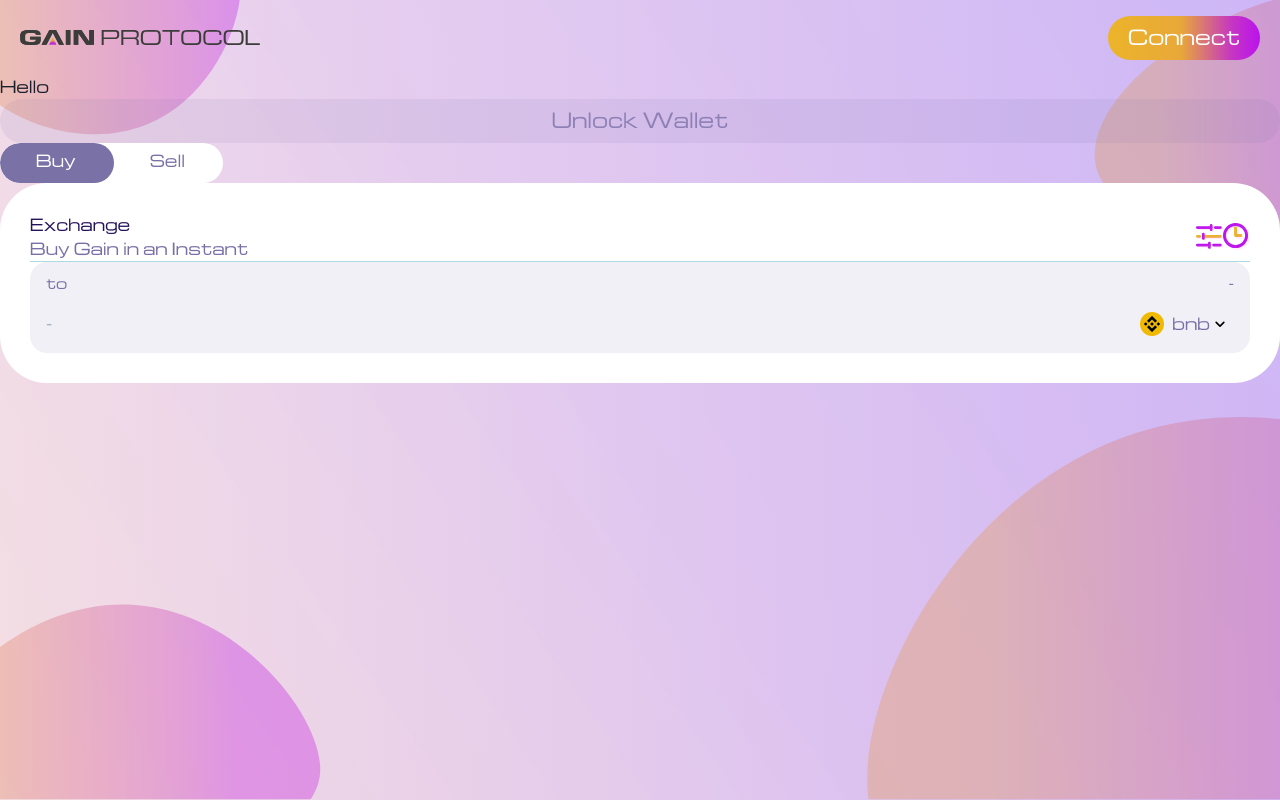
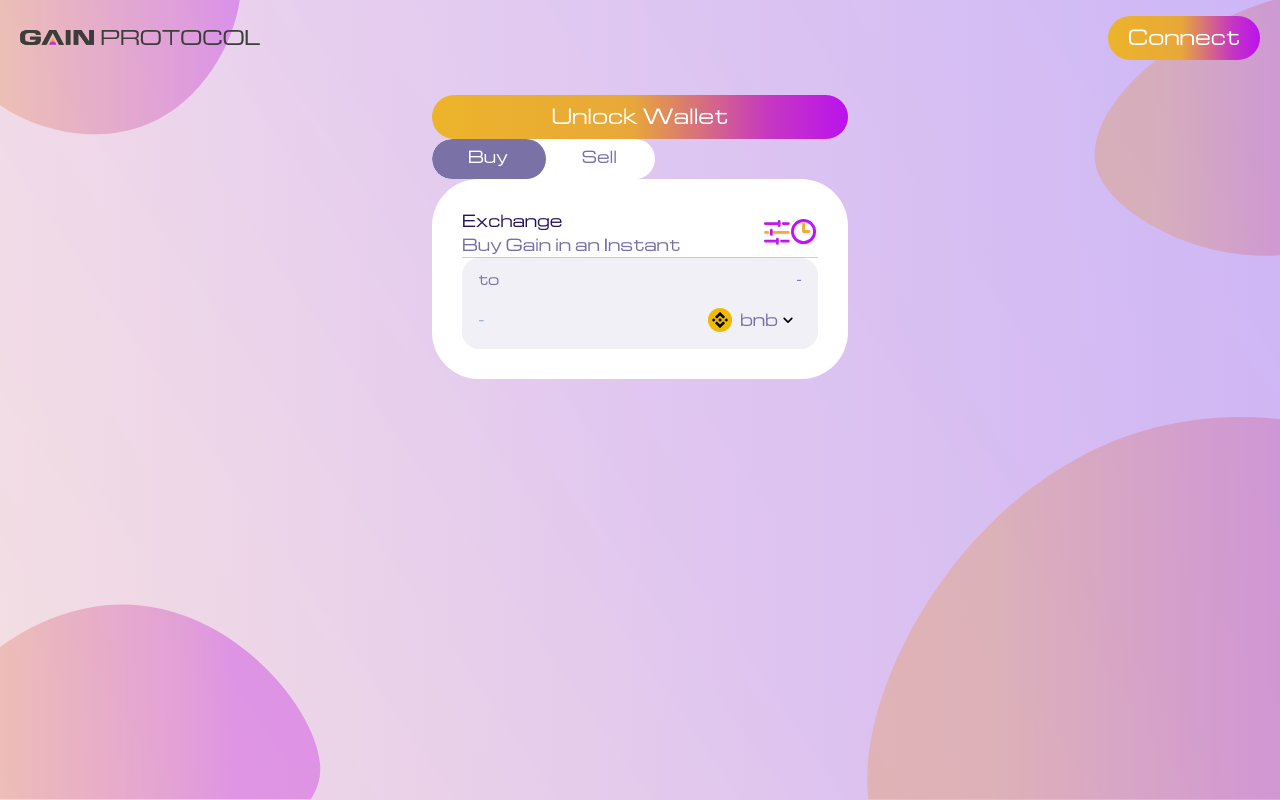
Before and after one commit to Jds-23/musical-couscous, a Next.js app: page / in a window 1280 px wide. Built offline with nearby package versions, Linux system fonts and the light colour scheme.

Commit message:
style: page layout

```diff
--- a/components/Main/Main.module.css
+++ b/components/Main/Main.module.css
@@ -2,6 +2,8 @@
   background-color: #fff;
   padding: 30px;
   border-radius: 47px;
+  width: 100%;
+  max-width: 500px;
 }
 .main__header {
   display: flex;
--- a/pages/index.tsx
+++ b/pages/index.tsx
@@ -34,7 +34,7 @@ export default function Home() {
           crossOrigin=""
         />
       </Head>
-      <div className={styles.home__content}>
+      <Header />
       <CustomModal title={"This a ti"} isOpen={isOpen} onClose={onClose}>
         <ModalBody>
           <h1>Iam a modal</h1>
@@ -43,9 +43,8 @@ export default function Home() {
           <CustomButton onClick={onClose}>Close</CustomButton>
         </ModalFooter>
       </CustomModal>
-        <Header />
-        <h1>Hello</h1>
-        <CustomButton disabled onClick={onOpen} block>
+      <div className={styles.home__content}>
+        <CustomButton onClick={onOpen} block>
           Unlock Wallet
         </CustomButton>
         <Switch options={["Buy", "Sell"]} state={state} setState={setState} />
--- a/styles/Home.module.css
+++ b/styles/Home.module.css
@@ -8,4 +8,8 @@
   padding-top: 75px;
 }
 .home__content {
+  padding: 20px;
+  width: fit-content;
+  margin-left: auto;
+  margin-right: auto;
 }
```
Lines whose indentation alone changed are shown as unchanged.
